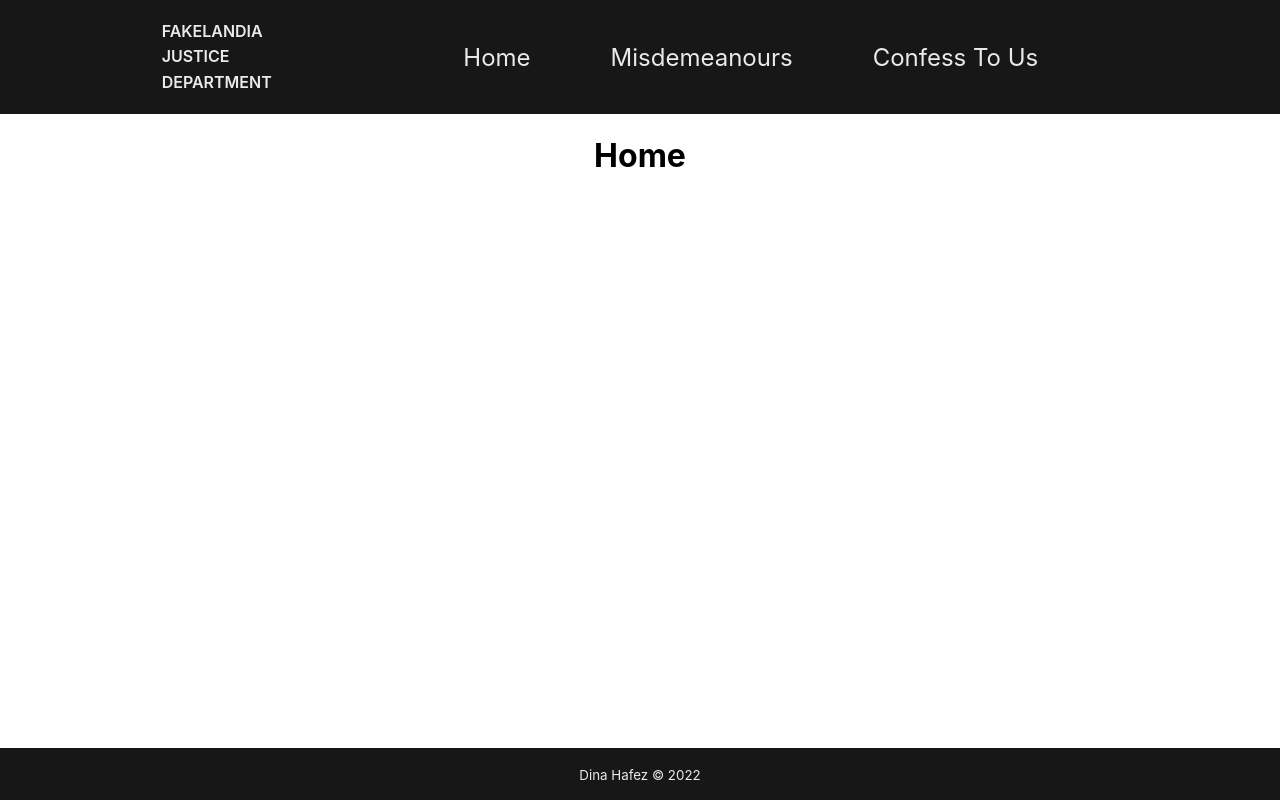
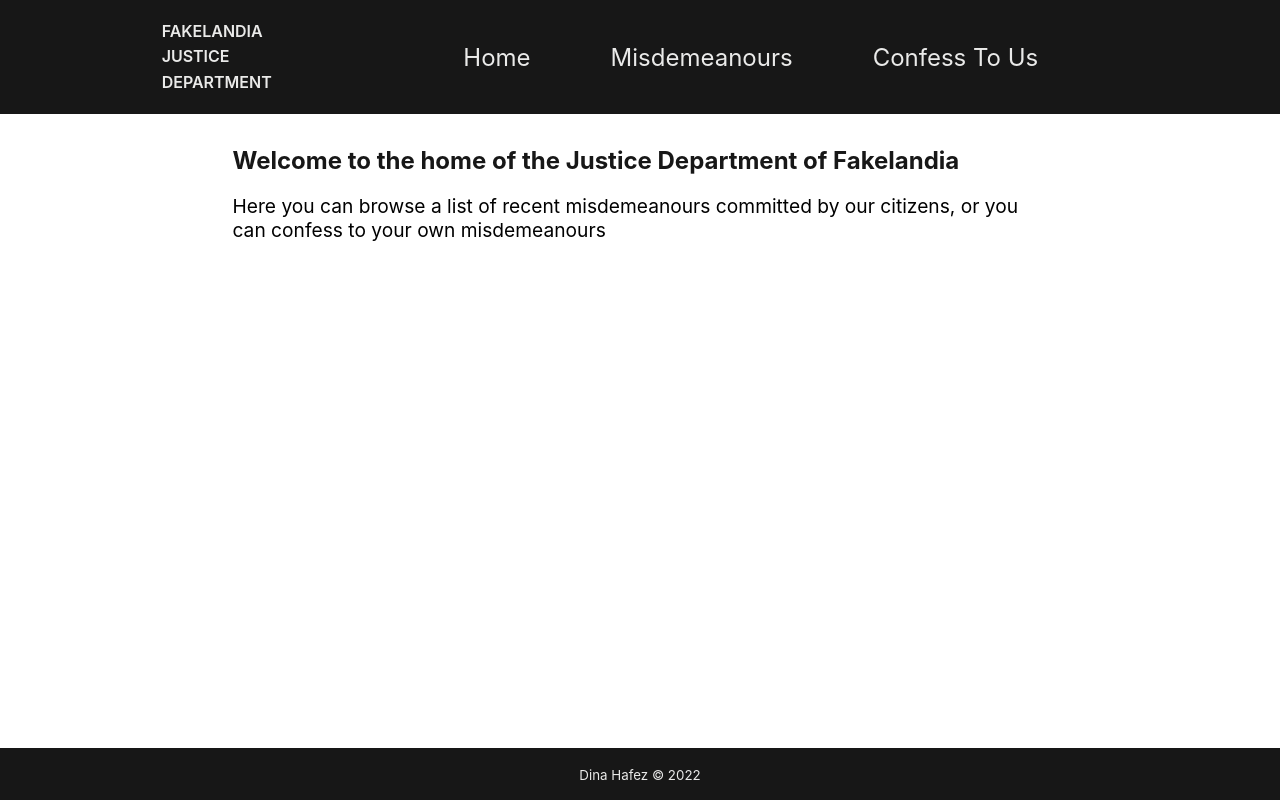
Before and after one commit to deedeeh/fakelandia-app-, a React (Create React App) app: page / in a window 1280 px wide. Built offline with nearby package versions, Linux system fonts and the light colour scheme.

Commit message:
Changed Home component content and added styles to it

```diff
--- a/src/App.css
+++ b/src/App.css
@@ -78,3 +78,17 @@ body {
   color: var(--light-gray);
   width: 100%;
 }
+
+.home-container {
+  width: 70%;
+  margin: 2rem auto;
+}
+
+.home-heading {
+  font-size: 1.5rem;
+  color: var(--dark-gray)
+}
+
+.home-paragraph {
+  font-size: 1.2rem;
+}
--- a/src/components/Home.tsx
+++ b/src/components/Home.tsx
@@ -1,8 +1,9 @@
 import React from 'react';
 
 const Home: React.FC = () =>
-  <div>
-    <h1>Home</h1>
+  <div className='home-container'>
+    <h1 className='home-heading'>Welcome to the home of the Justice Department of Fakelandia</h1>
+    <p className='home-paragraph'>Here you can browse a list of recent misdemeanours committed by our citizens, or you can confess to your own misdemeanours</p>
   </div>
 
 export default Home;
```
